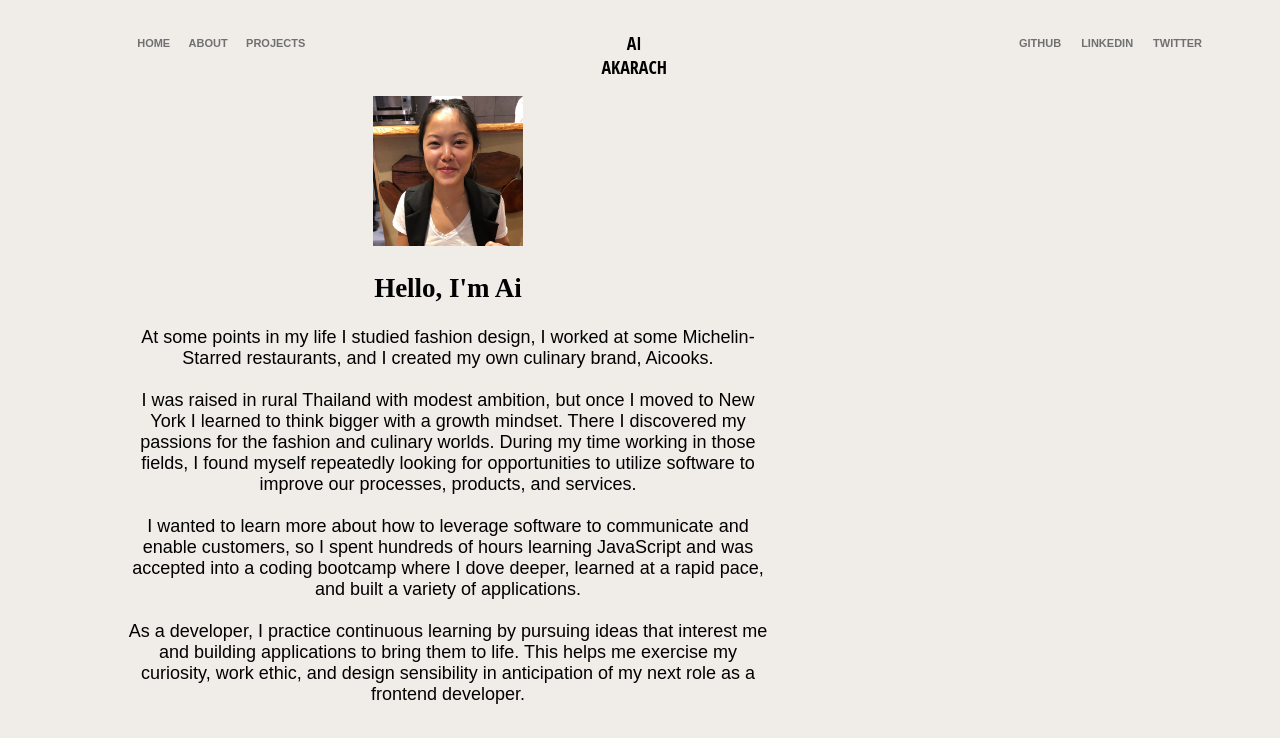
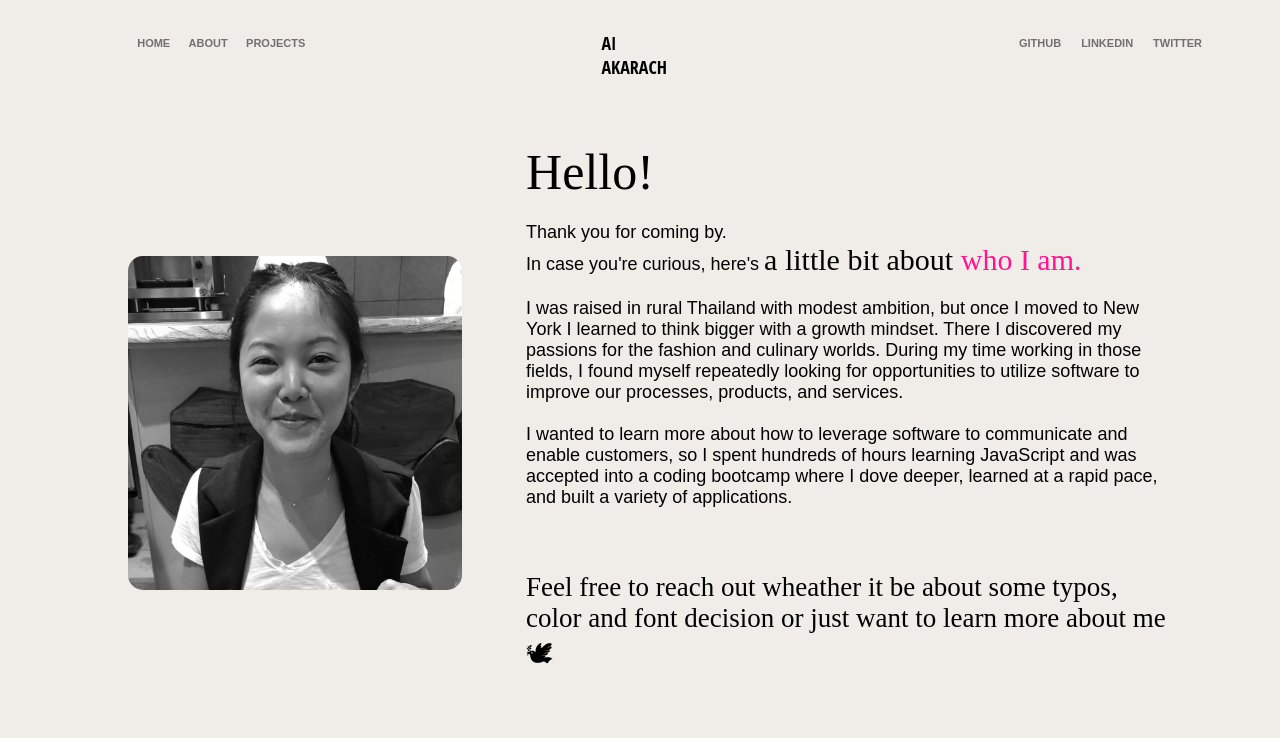
Before and after one commit to aka-ai/portfolio, a React (Create React App) app: page /about in a window 1280 px wide. Shown: the top 738 px of the page. Built offline with nearby package versions, Linux system fonts and the light colour scheme.

Commit message:
edit about page

```diff
--- a/src/App.css
+++ b/src/App.css
@@ -5,8 +5,8 @@ body {
 }
 .App {
   white-space: pre-wrap;
-  text-align: center;
-  font-family: 'Nunito', sans-serif;;
+  /* text-align: center; */
+  font-family: 'Nunito', sans-serif;
   font-size: 1.6rem;
   font-size: calc(6px + 1.5vmin);
   height: 100vh;
@@ -98,14 +98,23 @@ a {
   line-height: 3vh;
   font-family: "Open Sans Condensed", sans- serif;
 }
+.about {
+  display: flex;
+  flex-direction: row;
+  font-family: 'Nunito', sans-serif;
+  margin-left: 10vw;
+  margin-right: 3vw;
 
-.about img {
-  width: 150px;
-  height: auto;
+}
+.profile-pic {
+  width: 30%;
+  border-radius: 15px;
+  filter: grayscale(100%);
+  align-self: center;
 }
 .about-content {
-  position: fixed;
-  top: 12vh;
-  left: 10vw;
-  width: 50vw;
+  margin: 5vw;
 }
+.peace-sign {
+  width: 8%
+}
--- a/src/Components/About.js
+++ b/src/Components/About.js
@@ -1,15 +1,34 @@
-import React from "react";
+import React, { Component } from "react";
 import Constants from "./Constants";
-function About() {
+import { render } from "@testing-library/react";
+class About extends Component {
+  constructor() {
+    super()
+    this.state = { hover: false }
+    this.toggleHover = this.toggleHover.bind(this)
+  }
+  toggleHover() {
+    this.setState({ hover: !this.state.hover })
+  }
+  render() {
+    let imgStyle = this.state.hover ? {filter: "contrast(120%)"} : {filter: "grayscale(100%)"}
+
     return (
       <div className="about">
+          <img className="profile-pic" src={Constants.profilePic} alt="profile-pic" onMouseEnter={this.toggleHover} onMouseLeave={this.toggleHover} style={imgStyle} />
         <div className="about-content">
-        <img className="profile-pic" src={Constants.profilePic} alt="profile-pic"/>
-        <h2>Hello, I'm Ai</h2>
+          <p style={{ fontFamily: "Playfair Display, serif", fontSize: "50px" }}>Hello!</p>
+          <br></br>
+          <p>Thank you for coming by.</p>
+          <p>In case you're curious, here's <span style={{ fontFamily: "Playfair Display, serif", fontSize: "30px"}}>a little bit about <span style={{ color: "deeppink" }}>who I am.</span></span></p>
+          <br></br>
           <p>{Constants.aboutMe}</p>
+          <h2 style={{fontWeight: "200"}}>Feel free to reach out wheather it be about some typos, color and font decision or just want to learn more about me 🕊</h2>
+          {/* <img className="peace-sign" src={Constants.peaceSign} alt="peace-sign"/> */}
         </div>
       </div>
     )
+  }
 };
 
 export default About;
--- a/src/Components/Constants/index.js
+++ b/src/Components/Constants/index.js
@@ -1,14 +1,16 @@
 import appLogo from "./aiLogo500white.png";
 import profilePic from "./profilePic.JPG";
+import peaceSign from "./peaceSign.png"
 import { coronavirus, wizardsOfCode, bumbleBee, aicooks } from "./projects";
 const Constants = {
   brieflyAboutMe: `A fashion/chef turned software developer. I have an eye for design, a mind for learning and problem solving, and a hand for executing.`,
   workingStyle: ` I take pride of everything I do. I belive in striving for excellence.`,
 
-  aboutMe: `At some points in my life I studied fashion design, I worked at some Michelin-Starred restaurants, and I created my own culinary brand, Aicooks.\n\nI was raised in rural Thailand with modest ambition, but once I moved to New York I learned to think bigger with a growth mindset. There I discovered my passions for the fashion and culinary worlds. During my time working in those fields, I found myself repeatedly looking for opportunities to utilize software to improve our processes, products, and services.\n\nI wanted to learn more about how to leverage software to communicate and enable customers, so I spent hundreds of hours learning JavaScript and was accepted into a coding bootcamp where I dove deeper, learned at a rapid pace, and built a variety of applications.\n\nAs a developer, I practice continuous learning by pursuing ideas that interest me and building applications to bring them to life. This helps me exercise my curiosity, work ethic, and design sensibility in anticipation of my next role as a frontend developer.`,
+  aboutMe: `I was raised in rural Thailand with modest ambition, but once I moved to New York I learned to think bigger with a growth mindset. There I discovered my passions for the fashion and culinary worlds. During my time working in those fields, I found myself repeatedly looking for opportunities to utilize software to improve our processes, products, and services.\n\nI wanted to learn more about how to leverage software to communicate and enable customers, so I spent hundreds of hours learning JavaScript and was accepted into a coding bootcamp where I dove deeper, learned at a rapid pace, and built a variety of applications.\n\n   \n`,
 
   appLogo: appLogo,
   profilePic: profilePic,
+  peaceSign: peaceSign,
   projects: {
     coronavirus: {
       desc: `Is-it-Flat-Yet, a web app visualizing geospatial and historical Covid-19 data. My solo project, out of a curiosity about GoogleMaps API and wanting to dive deep into Firebase.\nTechnologies: Firebase Hosting, Cloud Firestore, Cloud Functions, React, GoogleMaps API, Node.js`,
```
Also changed, not shown: src/Components/Constants/peaceSign.png (added). Lines whose indentation alone changed are shown as unchanged.
